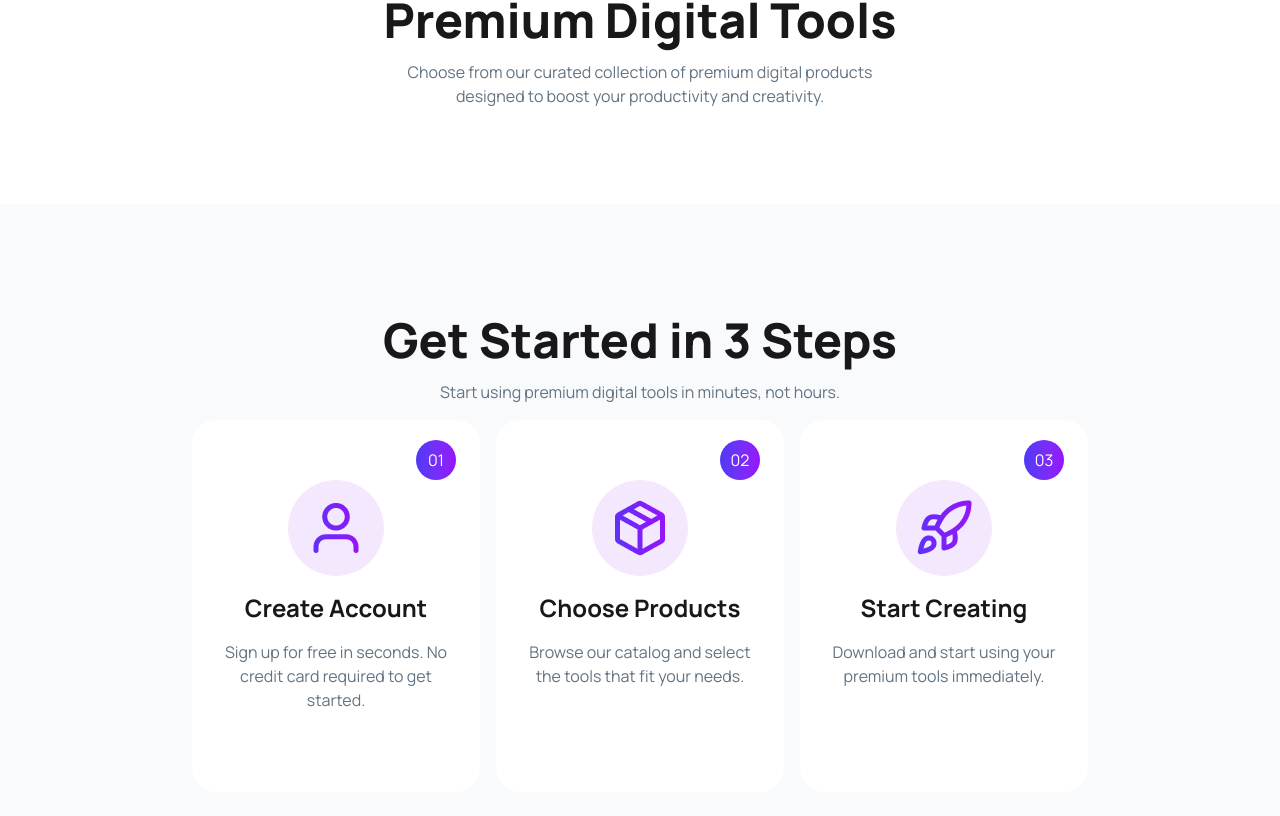
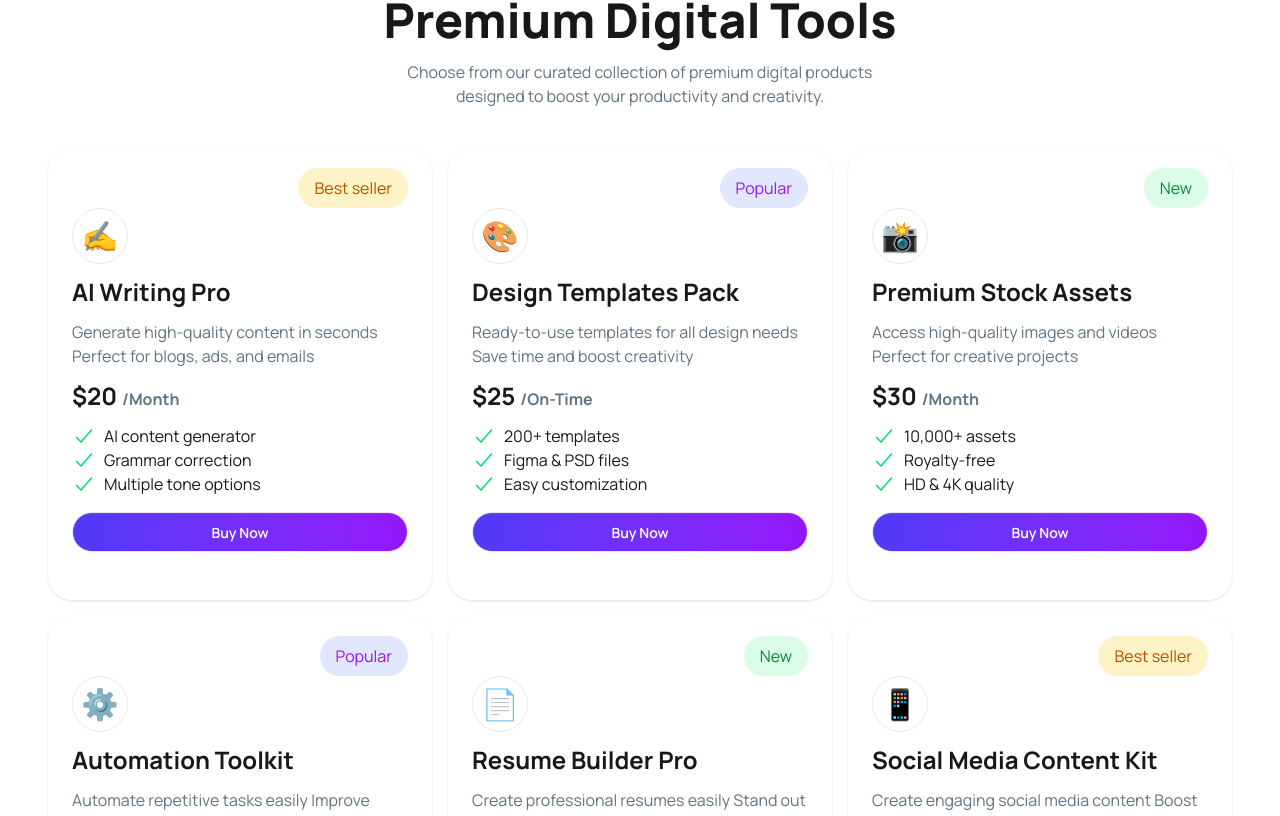
Before and after one commit to mdallamaiqbal/A6-DigiTools-Platform, a React (Vite) app: page / in a window 1280 px wide. Shown: the part 1021-1837 px from the top of the page. Built offline with nearby package versions, Linux system fonts and the light colour scheme.

Commit message:
data fetching and show data in tools section

```diff
--- a/public/digitools.json
+++ b/public/digitools.json
@@ -5,8 +5,9 @@
     "icon": "✍️",
     "description": "Generate high-quality content in seconds\nPerfect for blogs, ads, and emails",
     "price": 20,
-    "tag": "best seller",
-    "tagType": "best seller",
+    "month":"Month",
+    "tag": "Best seller",
+    "tagType": "Best seller",
     "features": ["AI content generator", "Grammar correction", "Multiple tone options"]
   },
   {
@@ -15,8 +16,9 @@
     "icon": "🎨",
     "description": "Ready-to-use templates for all design needs\nSave time and boost creativity",
     "price": 25,
-    "tag": "popular",
-    "tagType": "popular",
+    "month":"On-Time",
+    "tag": "Popular",
+    "tagType": "Popular",
     "features": ["200+ templates", "Figma & PSD files", "Easy customization"]
   },
   {
@@ -25,8 +27,9 @@
     "icon": "📸",
     "description": "Access high-quality images and videos\nPerfect for creative projects",
     "price": 30,
-    "tag": "new",
-    "tagType": "new",
+    "month":"Month",
+    "tag": "New",
+    "tagType": "New",
     "features": ["10,000+ assets", "Royalty-free", "HD & 4K quality"]
   },
   {
@@ -35,8 +38,9 @@
     "icon": "⚙️",
     "description": "Automate repetitive tasks easily\nImprove productivity and workflow efficiency",
     "price": 18,
-    "tag": "popular",
-    "tagType": "popular",
+    "month":"Month",
+    "tag": "Popular",
+    "tagType": "Popular",
     "features": ["Workflow automation", "Task scheduling", "Integration support"]
   },
   {
@@ -45,8 +49,9 @@
     "icon": "📄",
     "description": "Create professional resumes easily\nStand out to recruiters instantly",
     "price": 15,
-    "tag": "new",
-    "tagType": "new",
+    "month":"On-Time",
+    "tag": "New",
+    "tagType": "New",
     "features": ["ATS-friendly templates", "Export to PDF", "Custom sections"]
   },
   {
@@ -55,8 +60,9 @@
     "icon": "📱",
     "description": "Create engaging social media content\nBoost your online presence easily",
     "price": 17,
-    "tag": "best seller",
-    "tagType": "best seller",
+    "month":"Month",
+    "tag": "Best seller",
+    "tagType": "Best seller",
     "features": ["Post templates", "Caption generator", "Content calendar"]
   }
 ]
--- a/src/App.jsx
+++ b/src/App.jsx
@@ -2,10 +2,17 @@
 import './App.css'
 import Footer from './Components/Footer/Footer'
 import Navbar from './Components/Navbar/Navbar'
+import Tools from './Components/Tools/Tools'
 import Banner from './Components/UI/Banner/Banner'
 import Count from './Components/UI/Banner/Count'
 import Premium from './Components/UI/Banner/Premium'
 import Section from './Components/UI/Banner/Section'
+
+const getDigiTools= async () =>{
+  const res =await fetch('/digitools.json');
+  return res.json()
+}
+const digiToolsPromise=getDigiTools();
 
 function App() {
 
@@ -16,7 +23,7 @@ function App() {
     <Banner/>
     <Count/>
     <Premium/>
-
+    <Tools digiToolsPromise={digiToolsPromise}/>
     <Section/>
     <Footer/>
     </>
--- /dev/null
+++ b/src/Components/Tools/Tools.jsx
@@ -0,0 +1,49 @@
+import React, { use } from 'react';
+import { IoCheckmark } from 'react-icons/io5';
+
+const Tools = ({digiToolsPromise}) => {
+   const digiTools=use(digiToolsPromise);
+
+    return (
+        <div className='lg:max-w-7xl mx-auto flex justify-center mt-10'>
+           <div className='grid grid-cols-1 md:grid-cols-2 lg:grid-cols-3  gap-4'>
+            {
+              digiTools.map((digiTool,index)=>
+              <div key={index} className='max-w-96 bg-[#FFF] shadow pt-5 pb-4 px-6 rounded-3xl transform hover:scale-105 transition ease-in-out duration-500 '>
+                <div className='flex justify-end'>
+                <h4 className={`flex justify-center items-center
+                   ${
+                    digiTool.tagType === 'Best seller'
+                    ? "bg-[#FEF3C6] text-[#BB4D00]"
+                    :digiTool.tagType === 'Popular'
+                    ? "bg-[#E1E7FF] text-[#9514FA]"
+                    :digiTool.tagType ==='New'
+                    ? "bg-[#DBFCE7] text-[#0A883E]"
+                    : "bg-[#DBFCE7] text-[#0A883E]"
+                   }
+                  px-4 py-2 rounded-full`}>{digiTool.tag}</h4>
+                </div>
+                <div className='space-y-3'>
+                <div className='border border-gray-200 rounded-full w-14 h-14  flex justify-center items-center'>
+                 <h3 className='text-3xl'>{digiTool.icon}</h3>
+                </div>
+                <h3 className='font-bold text-2xl'>{digiTool.title}</h3>
+                <p className='text-[#627382]'>{digiTool.description}</p>
+                <p className='font-bold text-2xl'>${digiTool.price} <span className='text-base text-[#627382]'>/{digiTool.month}</span></p>
+                <ul>
+                <li className='flex items-center gap-2'><IoCheckmark className='text-green-400 text-2xl'/> {digiTool.features[0]}</li>
+                <li className='flex items-center gap-2'><IoCheckmark className='text-green-400 text-2xl'/>{digiTool.features[1]}</li>
+                <li className='flex items-center gap-2'><IoCheckmark className='text-green-400 text-2xl'/>{digiTool.features[2]}</li>
+                </ul>
+                </div>
+                <div className='btn w-full rounded-3xl mt-4 mb-8 bg-linear-to-r
+              from-[#4F39F6] to-[#9514FA] py-4'>
+               <button className='text-white'>Buy Now</button></div>
+             </div>)
+            }
+           </div>
+        </div>
+    );
+};
+
+export default Tools;
```
Also changed, not shown: src/assets/camera_8775444 1.png (added).
